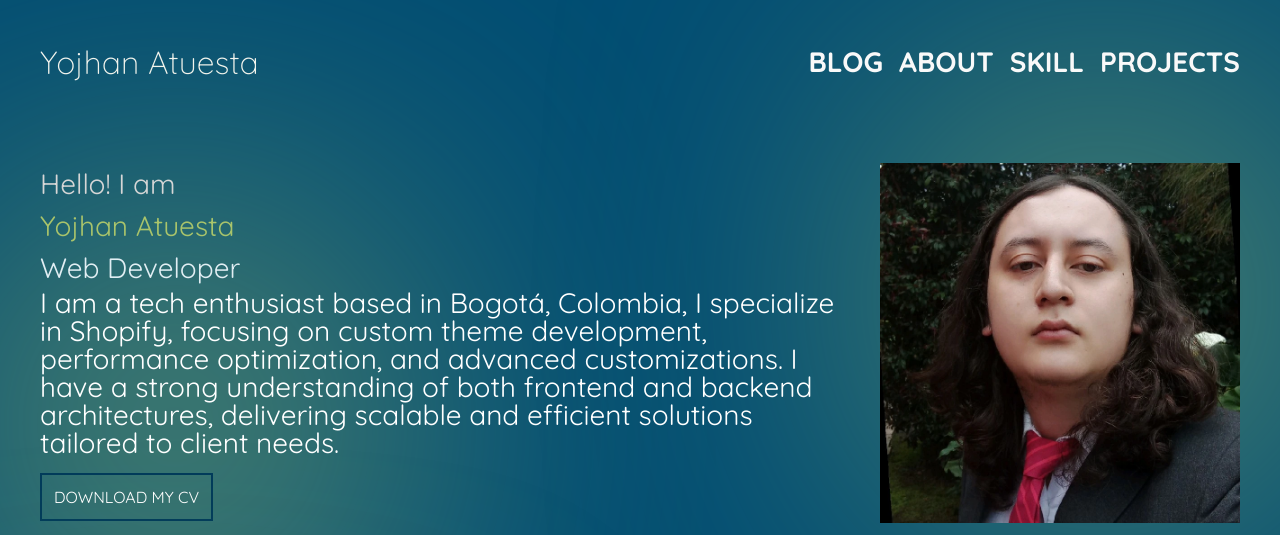
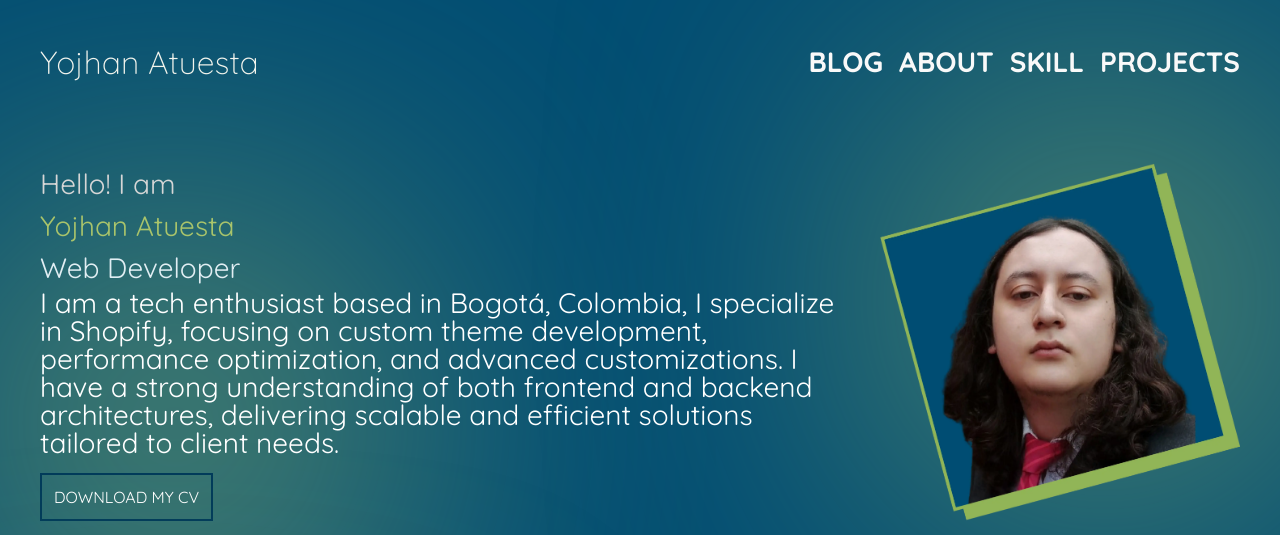
Before and after one commit to HidenPlus/Portfolio-Astro, an Astro site: page / in a window 1280 px wide. Shown: the top 535 px of the page. Built offline with nearby package versions, Linux system fonts and the light colour scheme; Astro itself is replaced by a stand-in of ours; a script that the page names is missing.

```diff
--- a/src/components/Photo.astro
+++ b/src/components/Photo.astro
@@ -1,6 +1,6 @@
 <div class="photo-parent">
     <div class="photo-decoration">
-        <img alt="Yojhan Atuesta Photo" loading="eager" src="/PHOTO.webp" />
+        <img alt="Yojhan Atuesta Photo" loading="eager" src="/PHOTO (1).webp" />
     </div>
 </div>
 
```
